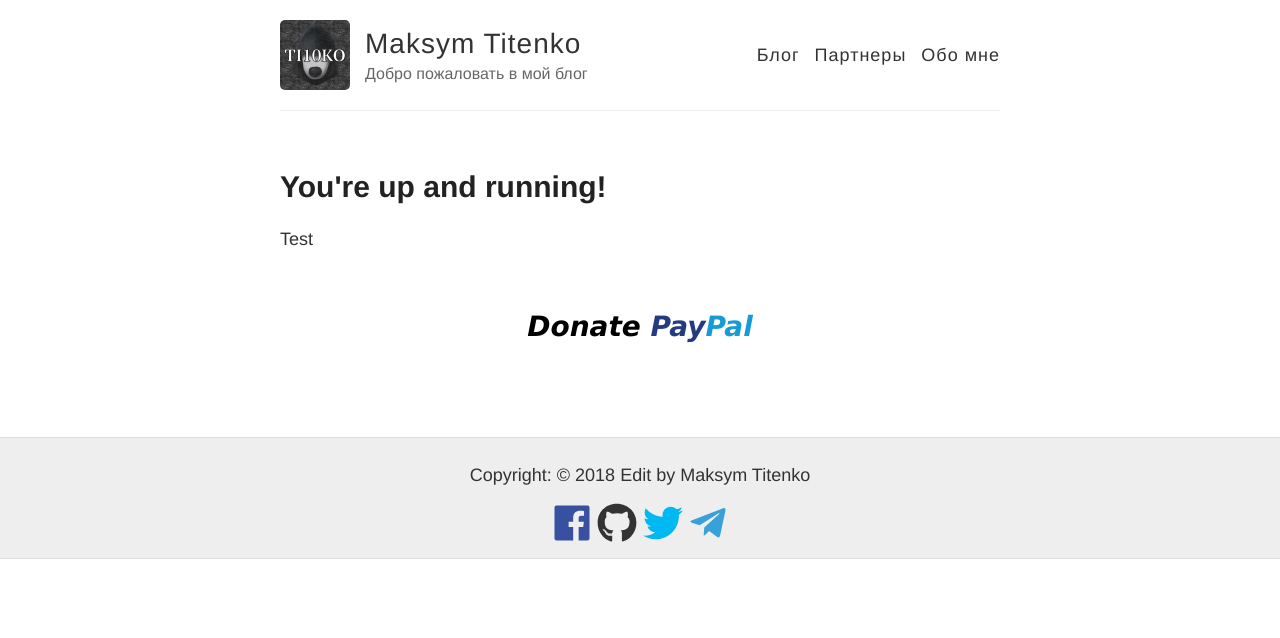
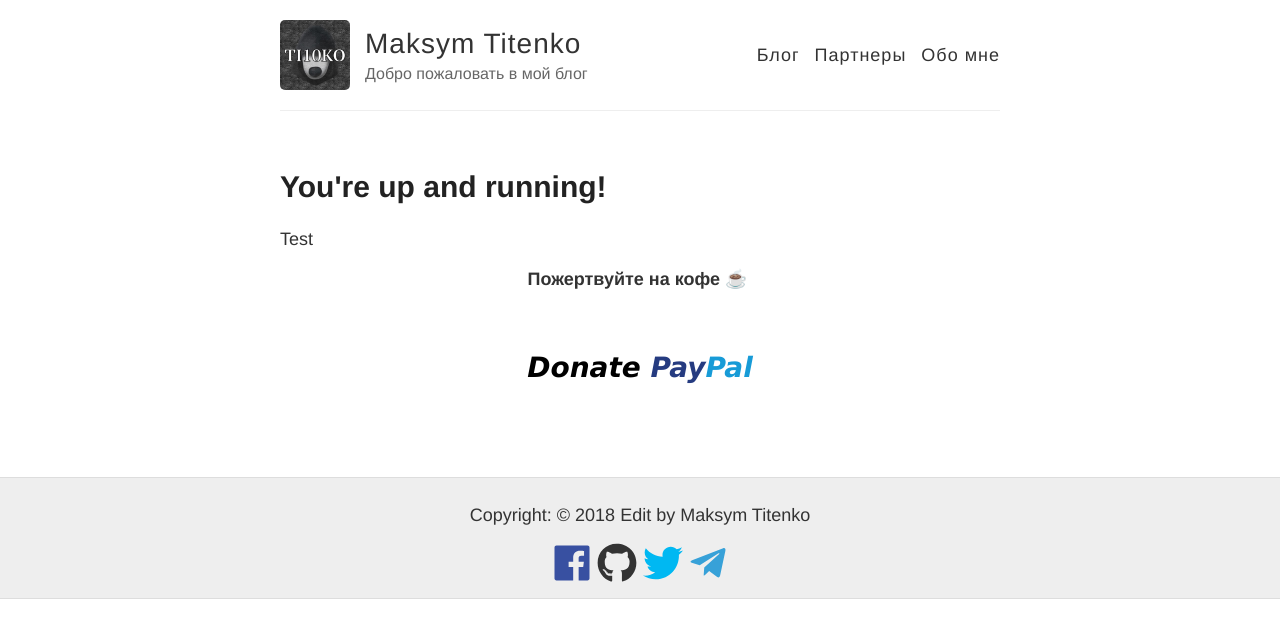
Before and after one commit to titenko/titenko.github.io, a Jekyll site: the page built from _posts/2018-11-16-post.md, in a window 1280 px wide. Shown: the top 638 px of the page. Built offline with Jekyll 4.4.1, drawn with Linux system fonts in a browser that asks for light colours; nearby versions of some CDN libraries; comment, search, counter and statistics services are not loaded.

Commit message:
Update 2018-11-16-post.md

```diff
--- a/_posts/2018-11-16-post.md
+++ b/_posts/2018-11-16-post.md
@@ -4,6 +4,7 @@ title: You're up and running!
 ---
 Test
 
+<p style="text-align:center"><strong>Пожертвуйте на кофе ☕️&nbsp;</strong></p>
 <br>
 <div paypal style="text-align:center">
 <a href="https://www.paypal.com/cgi-bin/webscr?cmd=_s-xclick&hosted_button_id=MJXSFFF79A8DY" style="text-decoration:none;"><span class="paypal-logo" style="font-family: Verdana, Tahoma; font-weight: bold; font-size: 28px;"><i style="color: #000; text-shadow: 1px 1px 1px #fff;">Donate </i><i style="color: #253b80; text-shadow: 1px 1px 1px #fff;">Pay</i><i style="color: #179bd7; text-shadow: 1px 1px 1px #fff;">Pal</i></span></a></div>
```
